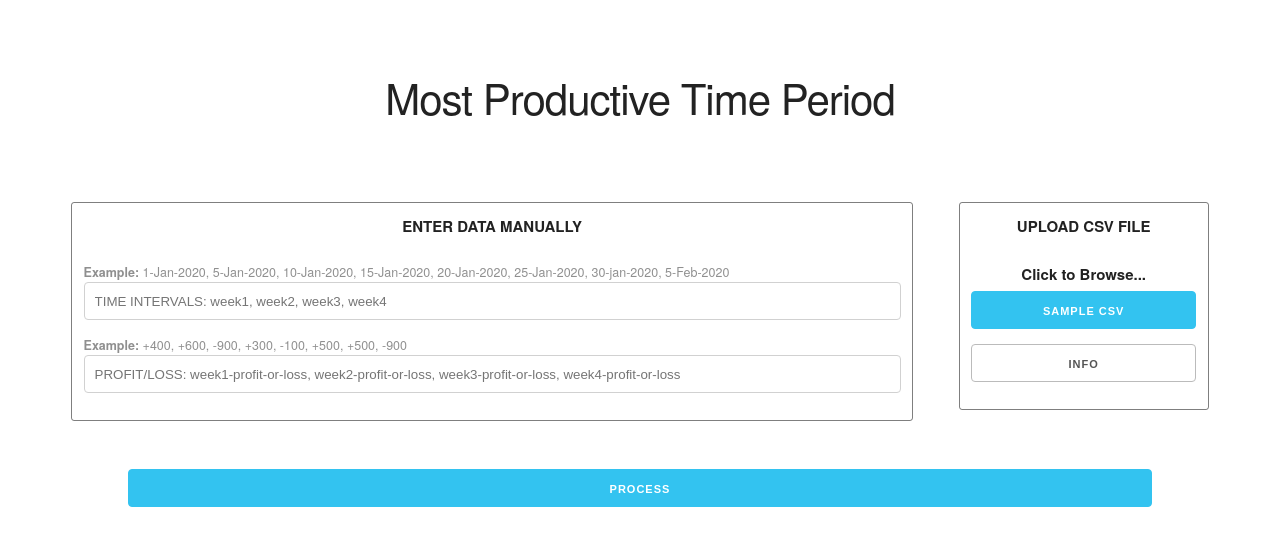
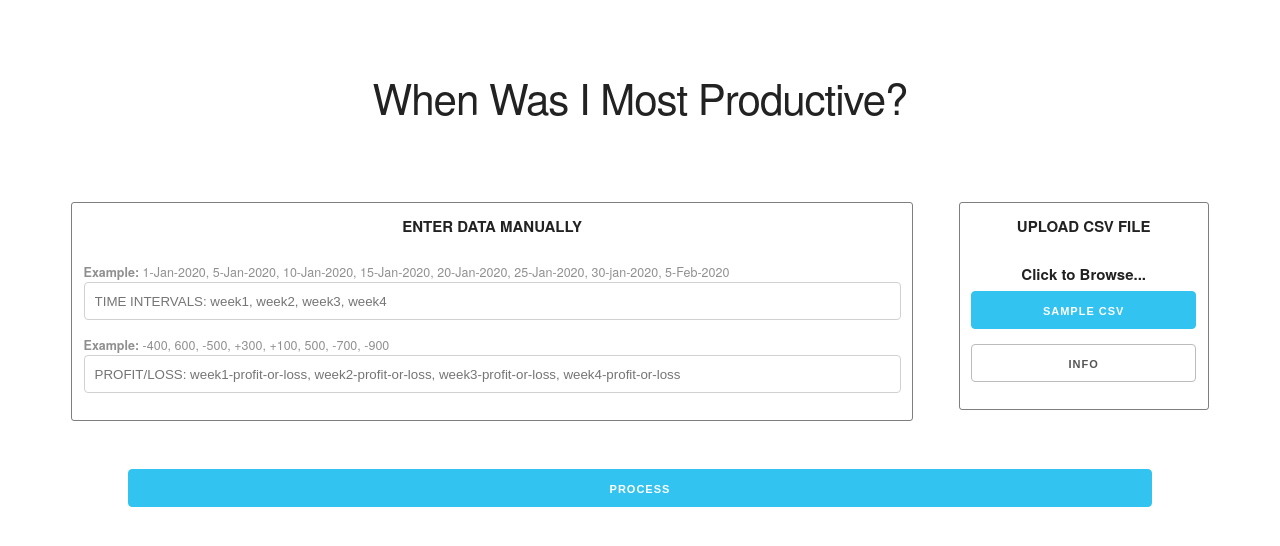
Before and after one commit to INF800/Kladane-MSS, a FastAPI app: page / in a window 1280 px wide. Shown: the top 546 px of the page. Run offline with FastAPI, Linux system fonts and the light colour scheme.

Commit message:
strings done

```diff
--- a/requirements.txt
+++ b/requirements.txt
@@ -6,6 +6,8 @@ httptools==0.1.1
 Jinja2==2.11.2
 MarkupSafe==1.1.1
 pydantic==1.5.1
+python-multipart==0.0.5
+six==1.15.0
 SQLAlchemy==1.3.17
 starlette==0.13.4
 uvicorn==0.11.5
--- a/templates/home.html
+++ b/templates/home.html
@@ -5,7 +5,8 @@
 <div class="centered padding-top-five">
     <div class="row">
         <div class="twelve columns">
-            <h2>Most Productive Time Period</h2>
+            <h2>When Was I Most Productive?</h2>
+
             <br/>
         </div>
     </div>
@@ -25,7 +26,7 @@
 
                 <div class="hint">
                     <b class>Example: </b>
-                    <span>+400, +600, -900, +300, -100, +500, +500, -900</span>
+                    <span>-400, 600, -500, +300, +100, 500, -700, -900</span>
                 </div>
                 <input id="intervalValues" type="text" class="u-full-width" placeholder="PROFIT/LOSS: week1-profit-or-loss, week2-profit-or-loss, week3-profit-or-loss, week4-profit-or-loss">
 
--- a/templates/layout.html
+++ b/templates/layout.html
@@ -73,7 +73,7 @@
                 intervals       : intervals,
                 intervals_vals  : intervalVals
             }).then(response => {
-                document.getElementById("processing").value = "SUCCESS!"
+                document.getElementById("processing").value = "SUCCESS! Enter again and click here"
                 console.log(response.data)
                 logger.innerHTML = `Highest productivity was between <b>${response.data["lower interval"]} - ${response.data["upper interval"]}</b> by total <b>${response.data["max value"]}</b> units.`
             });
```
